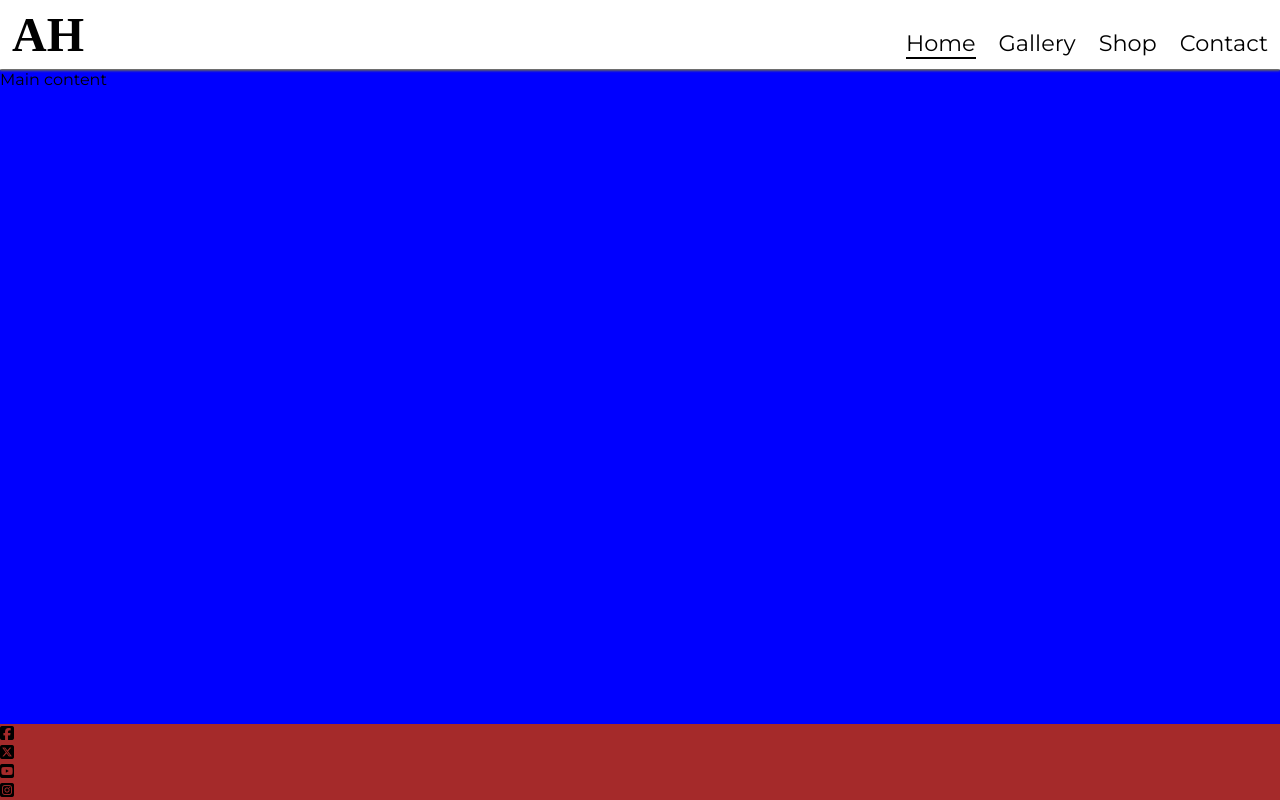
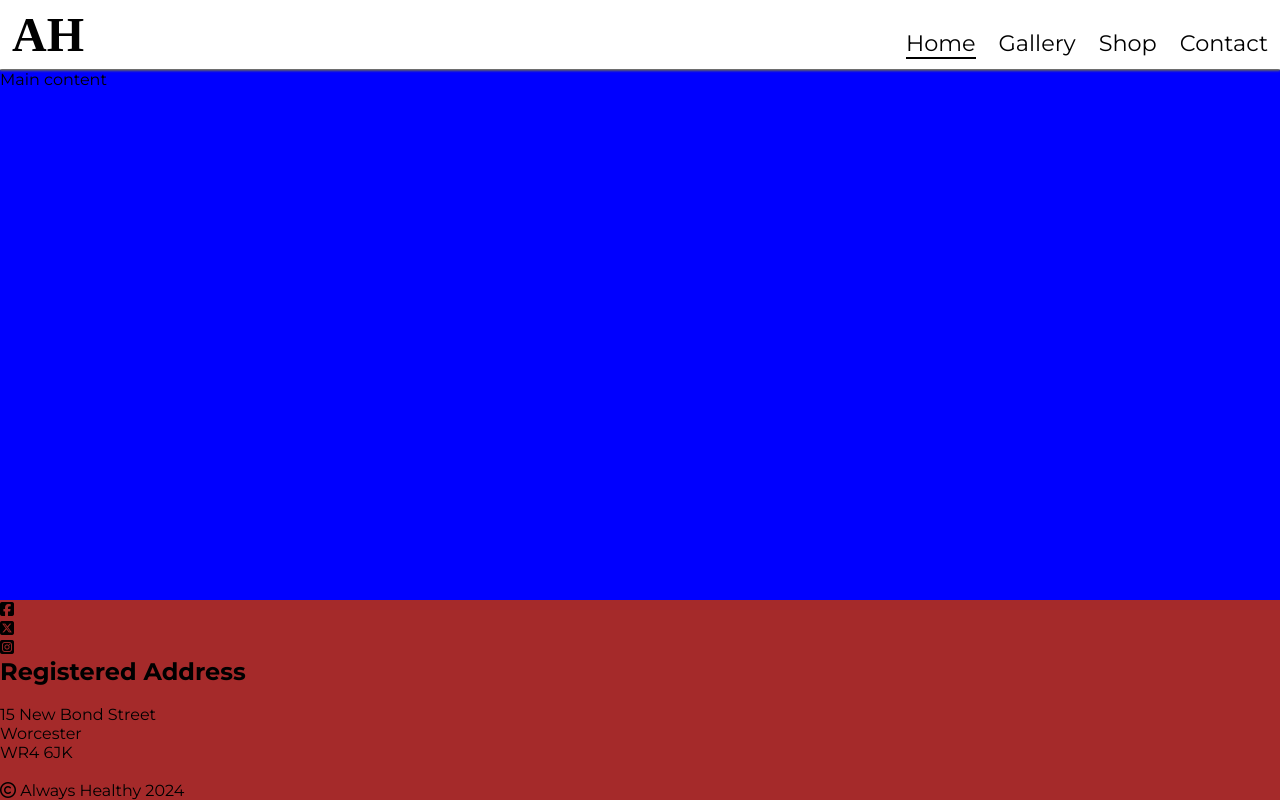
Before and after one commit to Diane-4P/always-healthy, a plain HTML site: page index.html in a window 1280 px wide. Drawn offline with Linux system fonts and the light colour scheme; a web font is replaced by a local one.

Commit message:
Add registered address and copyright

```diff
--- a/index.html
+++ b/index.html
@@ -57,13 +57,26 @@
             <li><a href="https://www.twitter.com/" target="_blank" rel="noopener" aria-label="Visit our Twitter page (opens in a new tab)"></a>
                 <i class="fa-brands fa-square-x-twitter"></i>
             </li>
-            <li><a href="https://www.youtube.com/" target="_blank" rel="noopener" aria-label="Visit our Youtube page (opens in a new tab)"></a>
-                <i class="fa-brands fa-square-youtube"></i>
-            </li>
             <li><a href="https://www.instagram.com/" target="_blank" rel="noopener" aria-label="Visit our Instagram page (opens in a new tab)"></a>
                 <i class="fa-brands fa-square-instagram"></i>
             </li>
         </ul>
+        <div>
+            <div>
+                <h2>
+                    Registered Address
+                </h2>
+                <br>
+                <p class="registered-address">
+                    15 New Bond Street <br>Worcester <br>WR4 6JK
+                </p>
+            </div>
+            <br>
+            <p class="copyright">
+                <i class="fa-regular fa-copyright"></i>
+                Always Healthy 2024
+            </p>
+        </div>
     </footer>
 
     <!-- Font Awesome kit -->
```
